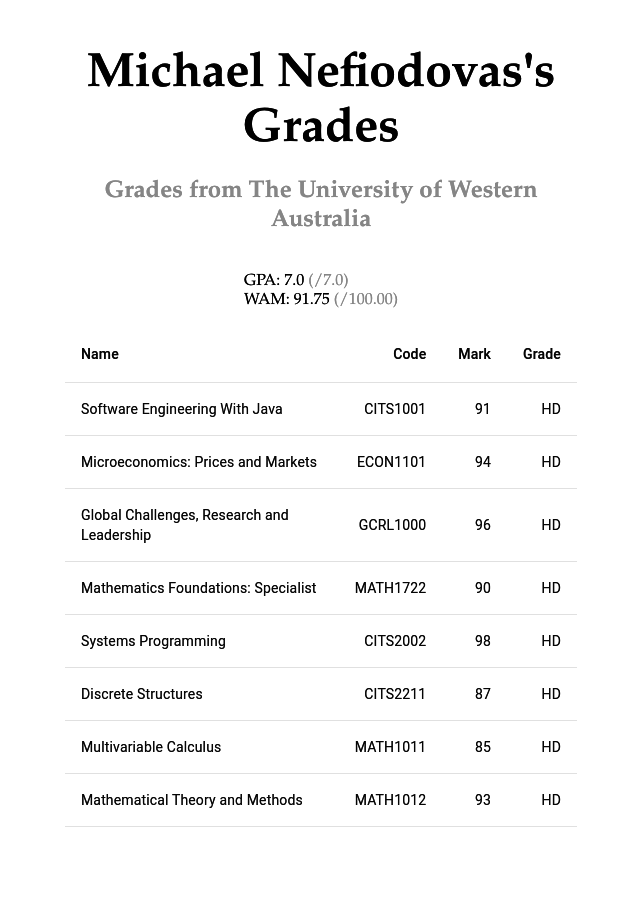
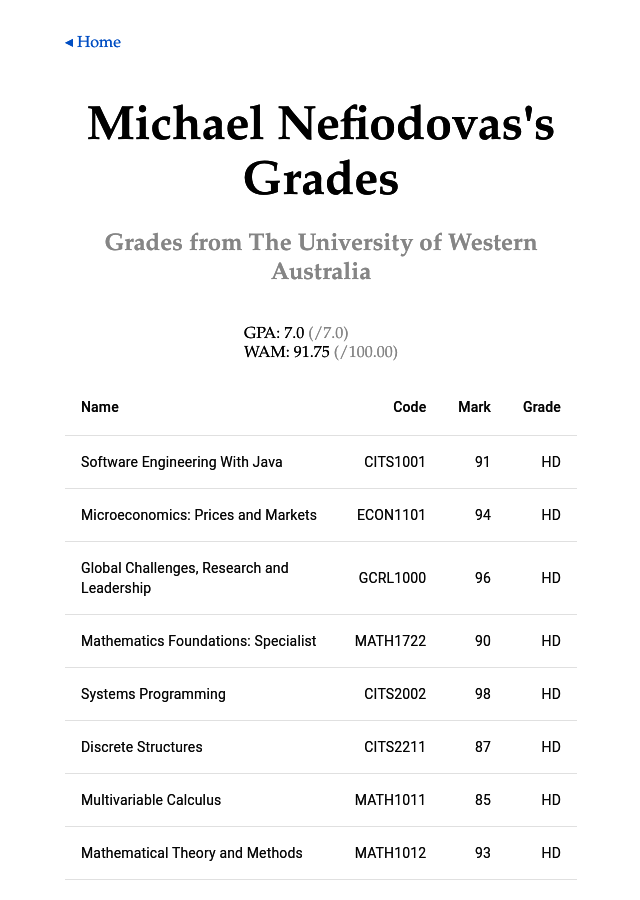
Before and after one commit to MouseAndKeyboard/nefsite, a Next.js app: page /grades in a window 1280 px wide. Shown: the top 900 px of the page, without its empty margins (319-959 px from the left). Before the commit the page ends 875 px from the top, so only its background shows below. Built offline with nearby package versions, Linux system fonts and the light colour scheme.

Commit message:
added navigation to grades page

```diff
--- a/pages/grades.js
+++ b/pages/grades.js
@@ -28,6 +28,11 @@
       <Head>
         <title>Grades | Michael Nefiodovas</title>
       </Head>
+
+      <div className={styles.gohome}>
+        <a href="/">◂ Home</a>
+      </div>
+
       <main className={styles.main}>
         <h1 className={styles.title}>Michael Nefiodovas's Grades</h1>
         <h2 className={styles.subtitle}>
--- a/pages/index.js
+++ b/pages/index.js
@@ -154,7 +154,8 @@
           </div>
           <div className={styles.links}>
             <a href="">CV</a> /{" "}
-            <a href="https://github.com/MouseAndKeyboard">GitHub</a>
+            <a href="https://github.com/MouseAndKeyboard">GitHub</a> /{" "}
+            <a href="/grades">Grades</a>
             {/*  /{" "} */}
             {/* <a href="https://research-repository.uwa.edu.au/en/persons/michael-nefiodovas"> */}
             {/*   Research Profile */}
--- a/styles/Grades.module.css
+++ b/styles/Grades.module.css
@@ -15,6 +15,10 @@
   font-size: 3rem;
 }
 
+.gohome {
+  padding: 2rem 30% 0rem 30%;
+}
+
 .subtitle {
   font-size: 1.5rem;
 
```
